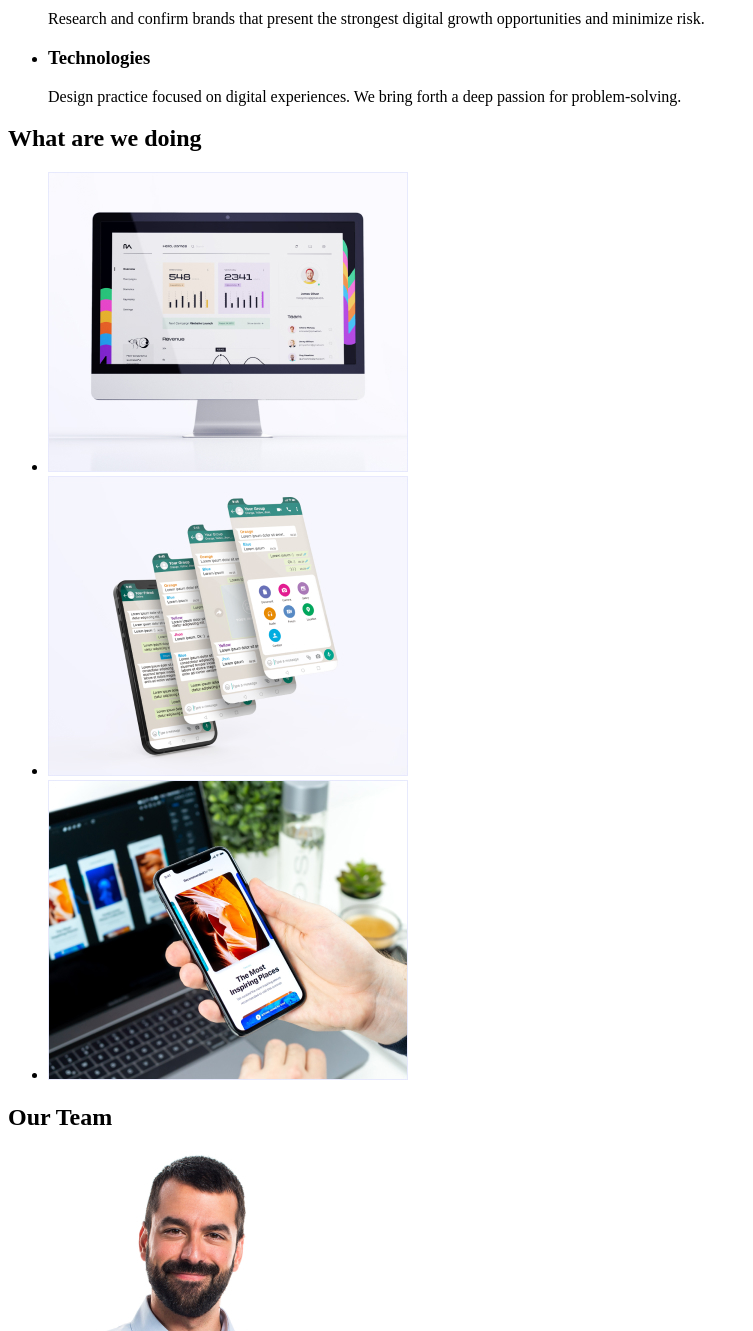
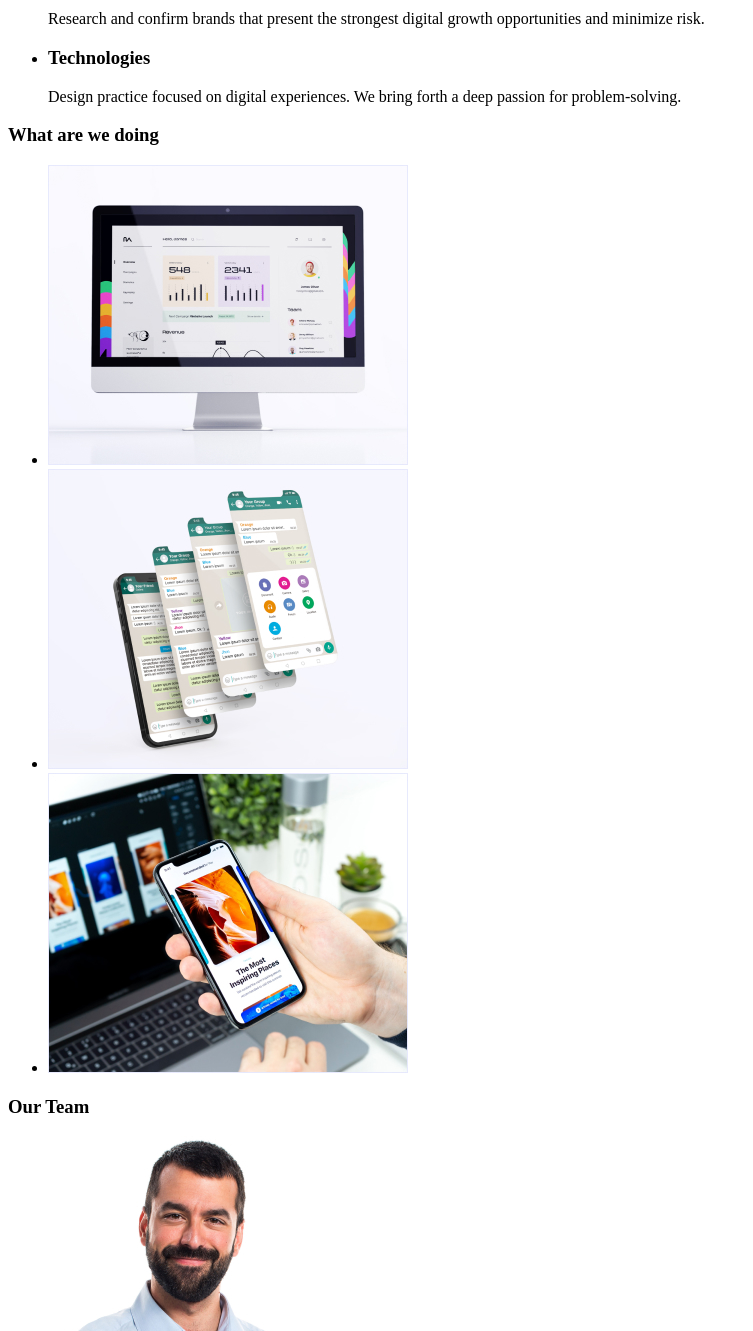
Before and after one commit to Mykola1612/goit-homework-02, a plain HTML site: page index.html in a window 1280 px wide. Shown: the part 440-1771 px from the top of the page, without its empty margins (0-753 px from the left). Drawn offline with Linux system fonts and the light colour scheme.

Commit message:
Update index.html 2.0

```diff
--- a/index.html
+++ b/index.html
@@ -59,7 +59,7 @@
         </ul>
       </section>
       <section>
-        <h2>What are we doing</h2>
+        <h3>What are we doing</h3>
         <ul>
           <li>
             <img src="images/Computer.jpg" alt="Computer" width=" 360 px" />
@@ -77,7 +77,7 @@
         </ul>
       </section>
       <section>
-        <h2>Our Team</h2>
+        <h3>Our Team</h3>
         <ul>
           <li>
             <img src="images/person1.jpg" alt="person 1" width="264px" />
@@ -103,7 +103,7 @@
       </section>
     </main>
     <footer>
-      <a href="">WebStudio</a>
+      <a href="./index.html">WebStudio</a>
       <p>
         Increase the flow of customers and sales for your business with digital
         marketing & growth solutions.
```
